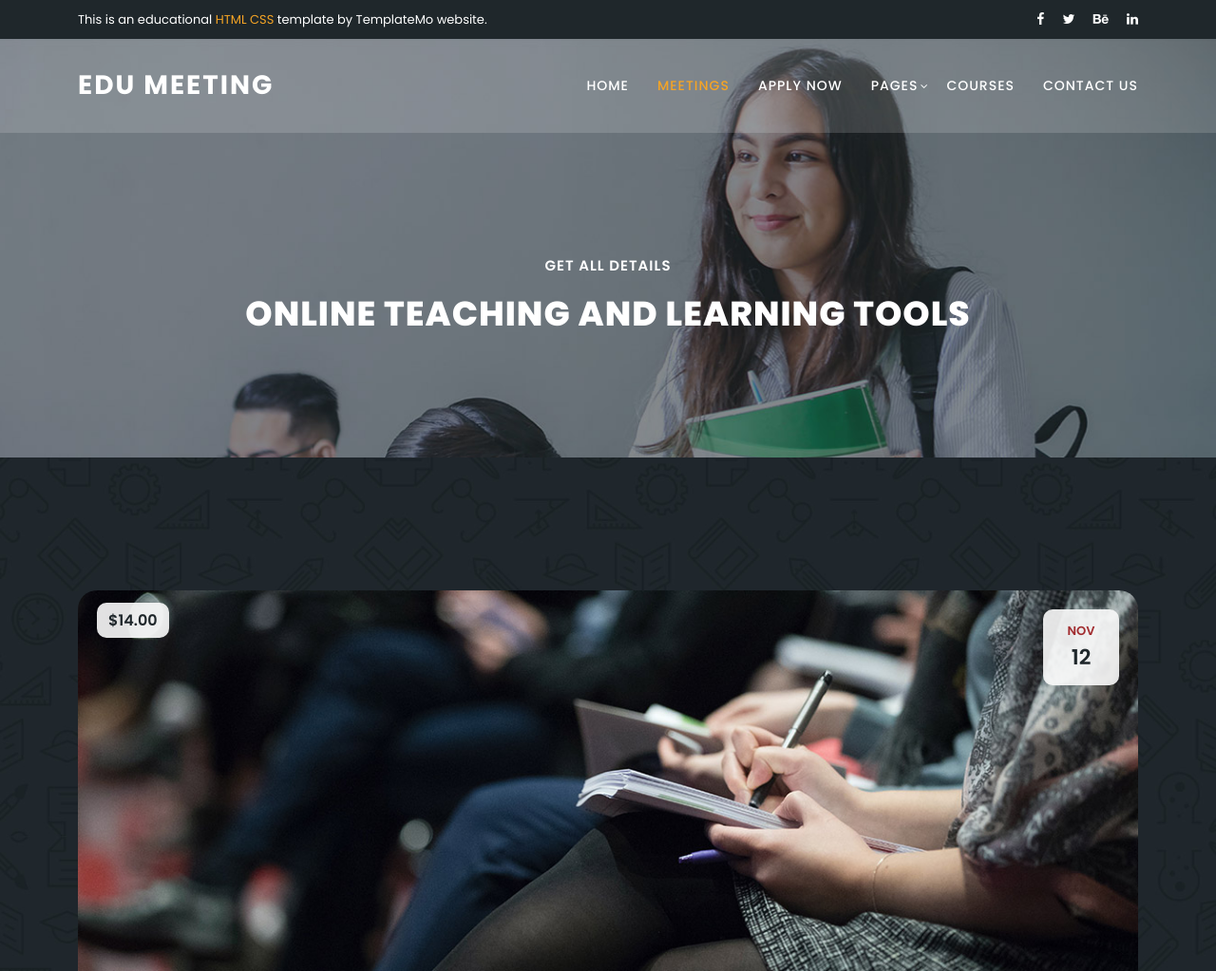
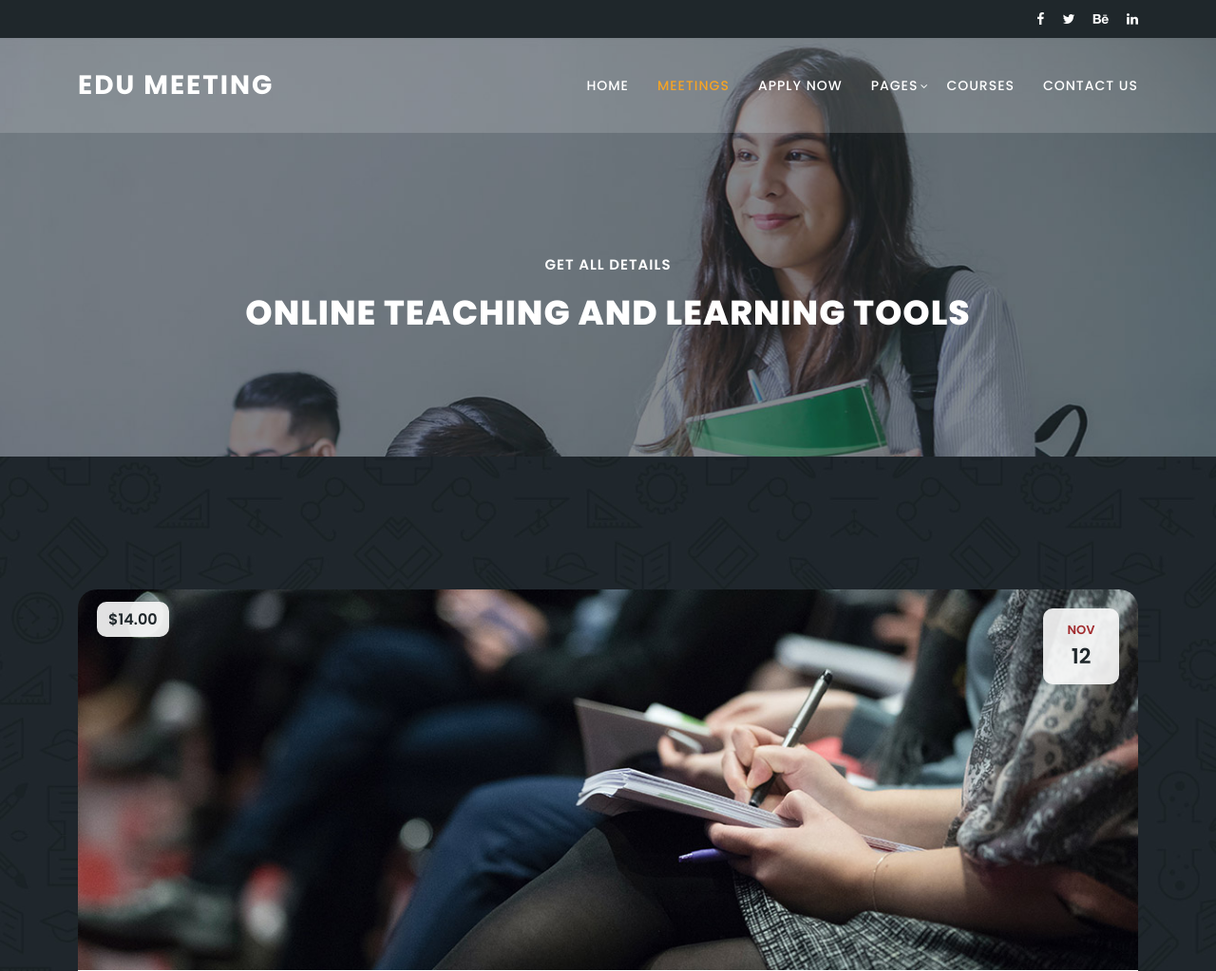
Before and after one commit to Mairazul-Khan/Edu-Meeting, a plain HTML site: page meeting-details.html in a window 1280 px wide. Shown: the top 1023 px of the page at 95% size. Drawn offline with nearby package versions, Linux system fonts and the light colour scheme.

Commit message:
Update meeting-details.html

```diff
--- a/meeting-details.html
+++ b/meeting-details.html
@@ -39,7 +39,6 @@ https://templatemo.com/tm-569-edu-meeting
       <div class="row">
         <div class="col-lg-8 col-sm-8">
           <div class="left-content">
-            <p>This is an educational <em>HTML CSS</em> template by TemplateMo website.</p>
           </div>
         </div>
         <div class="col-lg-4 col-sm-4">
```
